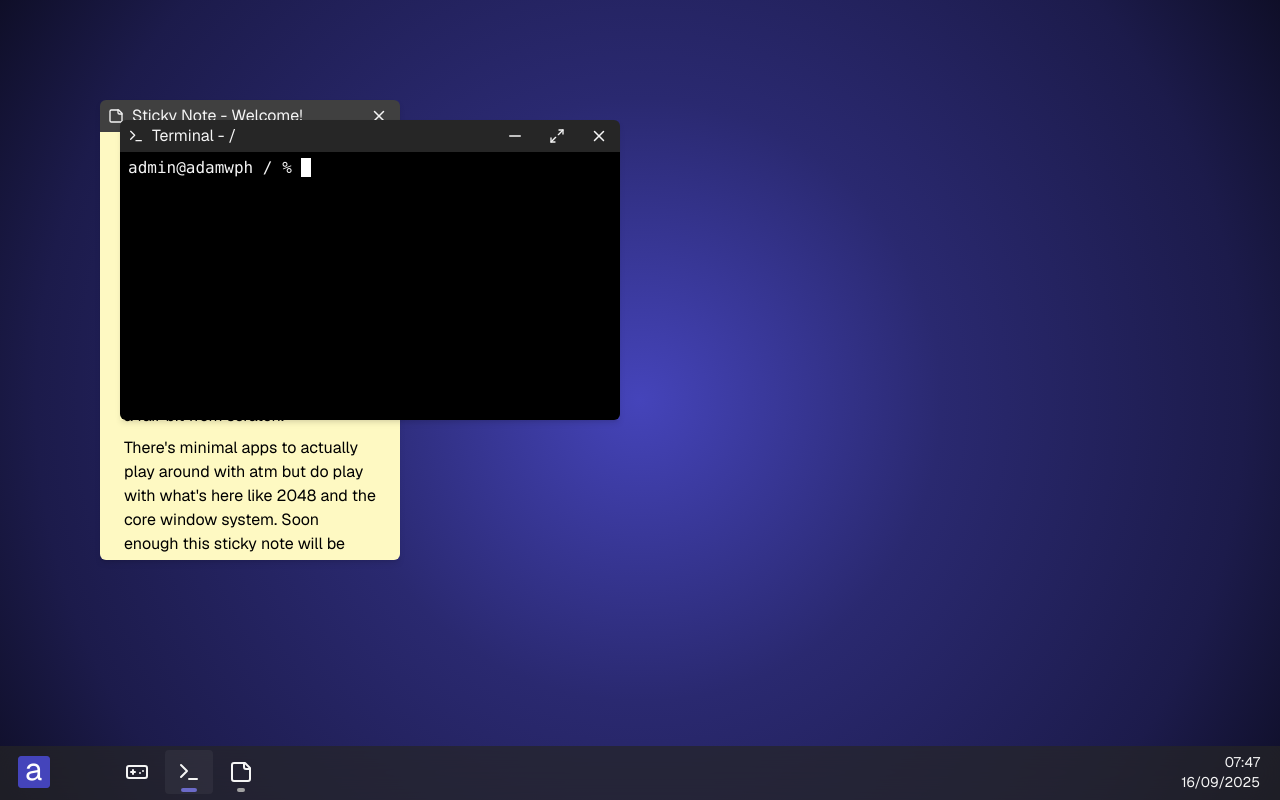
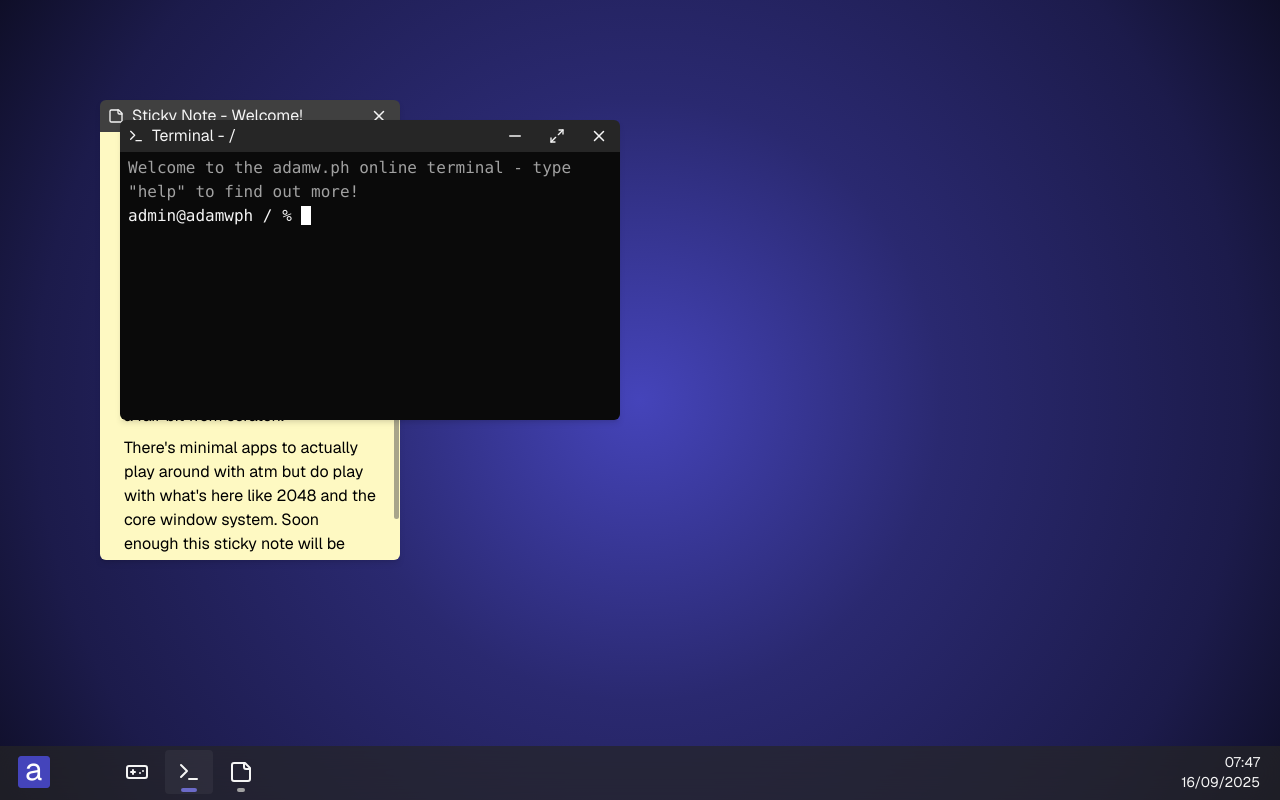
Before and after one commit to awphi/awphos, a Next.js app: page / in a window 1280 px wide. Both pictures are taken after a click on the button 188 px from the left and 772 px from the top of the page. Built offline with nearby package versions, Linux system fonts and the light colour scheme; some icons are missing.

Commit message:
better scroll areas, terminal manual

```diff
--- a/package.json
+++ b/package.json
@@ -13,6 +13,7 @@
     "@icons-pack/react-simple-icons": "^12.4.0",
     "@radix-ui/react-context-menu": "^2.2.16",
     "@radix-ui/react-popover": "^1.1.15",
+    "@radix-ui/react-scroll-area": "^1.2.10",
     "@reduxjs/toolkit": "^2.6.1",
     "clsx": "^2.1.1",
     "lucide-react": "^0.483.0",
--- a/src/applications/StartMenu/ApplicationList.tsx
+++ b/src/applications/StartMenu/ApplicationList.tsx
@@ -5,6 +5,8 @@ import useAppDispatch from "@/hooks/useAppDispatch";
 import { useDebouncedState } from "@/hooks/useDebouncedState";
 import { motion } from "motion/react";
 import Input from "@/components/Input";
+
+const excludedApps = new Set(["start-menu", "terminal-manual"]);
 
 function StartMenuApplicationListButton({
   definitionId,
@@ -40,7 +42,7 @@ export function StartMenuApplicationList() {
     () =>
       Object.entries(applicationsRegistry.definitions)
         .sort((a, b) => a[1].name.localeCompare(b[1].name))
-        .filter(([id]) => id !== "start-menu")
+        .filter(([id]) => !excludedApps.has(id))
         .filter(([, definition]) =>
           definition.name.toLowerCase().includes(debouncedSearch.toLowerCase())
         ),
--- a/src/applications/StickyNote/index.tsx
+++ b/src/applications/StickyNote/index.tsx
@@ -1,8 +1,10 @@
+import { ScrollArea } from "@/components/ScrollArea";
+
 // TODO replace with a text editor - lexical looks good
 export default function StickyNote() {
   return (
-    <div className="bg-yellow-100 p-6 text-black overflow-auto w-full h-full">
-      <div className="justify-center flex flex-col gap-2">
+    <ScrollArea className="w-full h-full" type="always">
+      <div className="justify-center p-6 bg-yellow-100  text-black flex flex-col gap-2">
         <p>
           Hello - Adam again! This is a work-in-progress rewrite of my old site
           over at:{" "}
@@ -23,6 +25,6 @@ export default function StickyNote() {
           enough this sticky note will be editable too!
         </p>
       </div>
-    </div>
+    </ScrollArea>
   );
 }
--- /dev/null
+++ b/src/applications/Terminal/TerminalManual/index.tsx
@@ -0,0 +1,63 @@
+import { ScrollArea } from "@/components/ScrollArea";
+import { COMMANDS, type CommandDef } from "../constants";
+import { Fragment } from "react";
+
+const SORTED_COMMANDS = Object.entries(COMMANDS).sort(([a], [b]) => {
+  return a.localeCompare(b);
+});
+
+console.log(SORTED_COMMANDS, COMMANDS);
+
+function TerminalManualEntry({
+  command: { description, usage },
+}: {
+  command: CommandDef;
+}) {
+  return (
+    <div>
+      <p className="text-lg">{usage}</p>
+
+      <p className="text-sm">{description}</p>
+    </div>
+  );
+}
+
+export default function TerminalManual() {
+  return (
+    <ScrollArea className="w-full h-full" type="always">
+      <div className="px-4 py-2 bg-neutral-950 h-full flex flex-col gap-2">
+        <div className="text-xs flex flex-col gap-1">
+          <p>
+            This manual is a simple reference for the simplified command set
+            that the adamwp.h shell supports. Some notes:
+          </p>
+          <ul className="list-disc [&>li]:ml-6 gap-1 flex flex-col">
+            <li>
+              Not all standard terminal or shell features are supported. In
+              fact, most aren&apos;t!
+            </li>
+            <li>
+              All file system commands interact with your local on-disk file
+              system through IndexedDB. This means any changes will persist
+              across sessions and create very large files only eats up your disk
+              space so be warned.
+            </li>
+            <li>
+              Redirection, piping and command chaining are <b>not</b> supported
+              yet but I&apos;m hoping to add this soon!
+            </li>
+          </ul>
+        </div>
+        <hr />
+        {SORTED_COMMANDS.map(([key, cmd]) => {
+          return (
+            <Fragment key={key}>
+              <TerminalManualEntry command={cmd!} />
+              <hr className="last:hidden" />
+            </Fragment>
+          );
+        })}
+      </div>
+    </ScrollArea>
+  );
+}
--- a/src/applications/Terminal/useTerminalCommands.ts
+++ b/src/applications/Terminal/constants.tsx
@@ -1,15 +1,12 @@
-import IDBFileSystem from "@/utils/idb-fs";
-import { useCallback, useMemo, useState, type ReactNode } from "react";
-import stringArgv from "string-argv";
-import mri from "mri";
-import useAppDispatch from "@/hooks/useAppDispatch";
-import { startCloseApplication } from "@/store/applications";
+import type useAppDispatch from "@/hooks/useAppDispatch";
+import { openApplication, startCloseApplication } from "@/store/applications";
+import type IDBFileSystem from "@/utils/idb-fs";
+import type mri from "mri";
+import type { ReactNode } from "react";
 
-export interface UseTerminalCommandsArgs {
-  applicationId: string;
-}
+export const LINE_LIMIT = 256; // very low - need to virtualise the terminal renderer to increase
 
-interface CommandDef {
+export interface CommandDef {
   run: (params: {
     args: mri.Argv;
     input: string;
@@ -17,27 +14,31 @@ interface CommandDef {
     dispatch: ReturnType<typeof useAppDispatch>;
     applicationId: string;
   }) => Promise<ReactNode[]> | ReactNode[];
+  usage: string;
+  description: ReactNode;
   parseOptions?: mri.Options;
 }
 
-export const LINE_LIMIT = 256; // very low - need to virtualise the terminal renderer to increase
-
-const ALIASES: Record<string, string> = {
+export const ALIASES: Record<string, string> = {
   empty: "clear",
   close: "exit",
   quit: "exit",
 };
 
-const COMMANDS: Record<string, CommandDef | undefined> = {
+export const COMMANDS: Record<string, CommandDef | undefined> = {
   clear: {
     run() {
       return Array.from({ length: LINE_LIMIT }, () => "");
     },
+    description: "Clear the terminal",
+    usage: "clear",
   },
   pwd: {
     run({ fs }) {
       return [fs.cwd()];
     },
+    description: "Prints the current working directory",
+    usage: "pwd",
   },
   cd: {
     async run({ fs, args }) {
@@ -52,6 +53,8 @@ const COMMANDS: Record<string, CommandDef | undefined> = {
       }
       return [fs.cwd()];
     },
+    description: "Change the current working directory",
+    usage: "cd <dir>",
   },
   mkdir: {
     async run({ fs, args }) {
@@ -76,6 +79,16 @@ const COMMANDS: Record<string, CommandDef | undefined> = {
         p: false,
       },
     },
+    description: (
+      <>
+        <p>Make a new directory or directories on the local file system</p>{" "}
+        <p>
+          Use the <code>-p</code> flag to create all necessary parent
+          directories if they don&apos;t yet exist
+        </p>
+      </>
+    ),
+    usage: "mkdir [-p] <dirs>",
   },
   ls: {
     async run({ fs, args }) {
@@ -112,6 +125,20 @@ const COMMANDS: Record<string, CommandDef | undefined> = {
         a: false,
       },
     },
+    description: (
+      <>
+        <p>List all the files and directories in a directory</p>
+        <p>
+          Displays the contents of the current working directory if no arguments
+          are passed
+        </p>
+        <p>
+          Use the <code>-a</code> flag to also display hidden files and
+          directories
+        </p>
+      </>
+    ),
+    usage: "ls [-a] <dirs>",
   },
   cat: {
     async run({ fs, args }) {
@@ -130,19 +157,25 @@ const COMMANDS: Record<string, CommandDef | undefined> = {
 
       return result;
     },
+    description: "Echo the content of a given file or set of files to stdout",
+    usage: "cat <files>",
   },
   echo: {
-    async run({ input }) {
+    run({ input }) {
       // not totally accurate since strings aren't escaped but whatever
       return [input.slice("echo ".length, input.length)];
     },
     parseOptions: { unknown() {} },
+    description: "Echo the passed input to stdout",
+    usage: "echo <input>",
   },
   exit: {
-    async run({ dispatch, applicationId }) {
+    run({ dispatch, applicationId }) {
       dispatch(startCloseApplication(applicationId));
       return ["Exiting..."];
     },
+    description: "Close the terminal session",
+    usage: "exit",
   },
   touch: {
     async run({ fs, args }) {
@@ -161,62 +194,20 @@ const COMMANDS: Record<string, CommandDef | undefined> = {
 
       return [" "];
     },
+    description: "Create a new file or set of files on the local file system",
+    usage: "touch <files>",
   },
-  // TODO touch, rm and eventually mv, bonus: ping or basic curl
+  help: {
+    run({ dispatch }) {
+      dispatch(
+        openApplication({
+          definitionId: "terminal-manual",
+        })
+      );
+      return ["Opening manual..."];
+    },
+    description: "Opens this help manual",
+    usage: "help",
+  },
+  // TODO rm and eventually mv, bonus: ping or basic curl
 };
-
-function resolveCommand(commandStr: string): CommandDef | undefined {
-  const command = COMMANDS[commandStr];
-  const alias = ALIASES[commandStr];
-
-  if (command === undefined && alias !== undefined) {
-    return resolveCommand(alias);
-  }
-
-  return command;
-}
-
-export function useTerminalCommands({
-  applicationId,
-}: UseTerminalCommandsArgs) {
-  const fs = useMemo(() => {
-    return new IDBFileSystem({
-      onCwdChanged: () => setCwd(fs.cwd()),
-    });
-  }, []);
-
-  // expose a reactive version of fs.cwd() for rendering purposes
-  const [cwd, setCwd] = useState(fs.cwd());
-  const dispatch = useAppDispatch();
-
-  const execute = useCallback(
-    async (input: string): Promise<ReactNode[]> => {
-      // TODO before processing commands we should support chaining and redirection - piping is out of scope
-      const argv = stringArgv(input);
-      const [commandStr, ...rest] = argv;
-      const command = resolveCommand(commandStr);
-      if (command === undefined) {
-        return [`command not found: ${commandStr}`];
-      }
-
-      let unknown: string | undefined;
-      const args = mri(rest, {
-        unknown(flag) {
-          unknown = flag;
-        },
-        ...command.parseOptions,
-      });
-      if (unknown) {
-        return [`${commandStr}: bad option: ${unknown}`];
-      }
-
-      return await command.run({ args, fs, input, dispatch, applicationId });
-    },
-    [fs, dispatch, applicationId]
-  );
-
-  return {
-    execute,
-    cwd,
-  };
-}
--- a/src/applications/Terminal/index.tsx
+++ b/src/applications/Terminal/index.tsx
@@ -10,7 +10,9 @@ import {
 } from "react";
 import { useWindowEvent } from "@/hooks/useWindowEvent";
 import { clamp, cn } from "@/utils";
-import { LINE_LIMIT, useTerminalCommands } from "./useTerminalCommands";
+import { useTerminalCommands } from "./useTerminalCommands";
+import { ScrollArea } from "@/components/ScrollArea";
+import { LINE_LIMIT } from "./constants";
 
 export interface SelectionRange {
   start: number;
@@ -26,7 +28,12 @@ export default function Terminal() {
   const textAreaRef = useRef<HTMLTextAreaElement>(null);
   const contentRef = useRef<HTMLDivElement>(null);
   const { execute, cwd } = useTerminalCommands({ applicationId });
-  const [lines, setLines] = useState<ReactNode[]>([]);
+  const [lines, setLines] = useState<ReactNode[]>([
+    <span key="welcome" className="text-neutral-400">
+      Welcome to the adamw.ph online terminal - type &quot;help&quot; to find
+      out more!
+    </span>,
+  ]);
   const prompt = useMemo(() => `admin@adamwph ${cwd} %`, [cwd]);
   const [input, setInput] = useState("");
   const [selection, setSelection] = useState<SelectionRange>({
@@ -142,10 +149,10 @@ export default function Terminal() {
   );
 
   return (
-    <div
+    <ScrollArea
       onClick={focusInput}
       ref={contentRef}
-      className="overflow-auto px-2 py-1 bg-black w-full h-full font-mono"
+      className="px-2 py-1 bg-neutral-950 w-full h-full font-mono"
     >
       <textarea
         ref={textAreaRef}
@@ -156,7 +163,7 @@ export default function Terminal() {
           updateInputSelection();
         }}
       />
-      <div className="text-white flex flex-col">
+      <div className="text-neutral-100 flex flex-col">
         {lines.map((v, i) => {
           return (
             <div className="whitespace-pre-wrap" key={i}>
@@ -168,6 +175,6 @@ export default function Terminal() {
       <div className="whitespace-pre-wrap">
         {prompt} {renderedInput}
       </div>
-    </div>
+    </ScrollArea>
   );
 }
--- /dev/null
+++ b/src/applications/Terminal/useTerminalCommands.tsx
@@ -0,0 +1,66 @@
+import IDBFileSystem from "@/utils/idb-fs";
+import { useCallback, useMemo, useState, type ReactNode } from "react";
+import stringArgv from "string-argv";
+import mri from "mri";
+import useAppDispatch from "@/hooks/useAppDispatch";
+import { ALIASES, COMMANDS, type CommandDef } from "./constants";
+
+export interface UseTerminalCommandsArgs {
+  applicationId: string;
+}
+
+function resolveCommand(commandStr: string): CommandDef | undefined {
+  const command = COMMANDS[commandStr];
+  const alias = ALIASES[commandStr];
+
+  if (command === undefined && alias !== undefined) {
+    return resolveCommand(alias);
+  }
+
+  return command;
+}
+
+export function useTerminalCommands({
+  applicationId,
+}: UseTerminalCommandsArgs) {
+  const fs = useMemo(() => {
+    return new IDBFileSystem({
+      onCwdChanged: () => setCwd(fs.cwd()),
+    });
+  }, []);
+
+  // expose a reactive version of fs.cwd() for rendering purposes
+  const [cwd, setCwd] = useState(fs.cwd());
+  const dispatch = useAppDispatch();
+
+  const execute = useCallback(
+    async (input: string): Promise<ReactNode[]> => {
+      // TODO before processing commands we should support chaining and redirection - piping is out of scope
+      const argv = stringArgv(input);
+      const [commandStr, ...rest] = argv;
+      const command = resolveCommand(commandStr);
+      if (command === undefined) {
+        return [`command not found: ${commandStr}`];
+      }
+
+      let unknown: string | undefined;
+      const args = mri(rest, {
+        unknown(flag) {
+          unknown = flag;
+        },
+        ...command.parseOptions,
+      });
+      if (unknown) {
+        return [`${commandStr}: bad option: ${unknown}`];
+      }
+
+      return await command.run({ args, fs, input, dispatch, applicationId });
+    },
+    [fs, dispatch, applicationId]
+  );
+
+  return {
+    execute,
+    cwd,
+  };
+}
--- a/src/applications/index.ts
+++ b/src/applications/index.ts
@@ -1,6 +1,7 @@
 import { SiWikipedia } from "@icons-pack/react-simple-icons";
 import {
   AppWindowIcon,
+  BookIcon,
   GamepadIcon,
   SettingsIcon,
   StickyNoteIcon,
@@ -16,6 +17,7 @@ import SystemSettings from "./SystemSettings";
 import StickyNote from "./StickyNote";
 import type { ApplicationProps } from "@/store/applications";
 import Terminal from "./Terminal";
+import TerminalManual from "./Terminal/TerminalManual";
 
 export interface ApplicationDefinition {
   name: string;
@@ -141,6 +143,17 @@ export const applicationsRegistry = deepFreeze<ApplicationsRegistry>({
         component: Terminal,
         icon: TerminalIcon,
       },
+      "terminal-manual": {
+        name: "Terminal Manual",
+        component: TerminalManual,
+        icon: BookIcon,
+        defaultProps: {
+          size: {
+            width: 500,
+            height: 400,
+          },
+        },
+      },
     },
     DEFAULT_DEFINITION
   ),
--- /dev/null
+++ b/src/components/ScrollArea.tsx
@@ -0,0 +1,58 @@
+"use client";
+
+import * as React from "react";
+import * as ScrollAreaPrimitive from "@radix-ui/react-scroll-area";
+
+import { cn } from "@/utils";
+
+function ScrollArea({
+  className,
+  children,
+  ...props
+}: React.ComponentProps<typeof ScrollAreaPrimitive.Root>) {
+  return (
+    <ScrollAreaPrimitive.Root
+      data-slot="scroll-area"
+      className={cn("relative", className)}
+      {...props}
+    >
+      <ScrollAreaPrimitive.Viewport
+        data-slot="scroll-area-viewport"
+        className="focus-visible:ring-ring/50 size-full rounded-[inherit] transition-[color,box-shadow] outline-none focus-visible:ring-[3px] focus-visible:outline-1"
+      >
+        {children}
+      </ScrollAreaPrimitive.Viewport>
+      <ScrollBar />
+      <ScrollAreaPrimitive.Corner />
+    </ScrollAreaPrimitive.Root>
+  );
+}
+
+function ScrollBar({
+  className,
+  orientation = "vertical",
+  ...props
+}: React.ComponentProps<typeof ScrollAreaPrimitive.ScrollAreaScrollbar>) {
+  return (
+    <ScrollAreaPrimitive.ScrollAreaScrollbar
+      data-slot="scroll-area-scrollbar"
+      orientation={orientation}
+      className={cn(
+        "flex touch-none p-px transition-colors select-none",
+        orientation === "vertical" &&
+          "h-full w-2 border-l border-l-transparent",
+        orientation === "horizontal" &&
+          "h-2 flex-col border-t border-t-transparent",
+        className
+      )}
+      {...props}
+    >
+      <ScrollAreaPrimitive.ScrollAreaThumb
+        data-slot="scroll-area-thumb"
+        className="bg-neutral-600/50 relative flex-1 rounded-full"
+      />
+    </ScrollAreaPrimitive.ScrollAreaScrollbar>
+  );
+}
+
+export { ScrollArea, ScrollBar };
--- a/src/utils/idb-fs/index.ts
+++ b/src/utils/idb-fs/index.ts
@@ -78,7 +78,7 @@ export default class IDBFileSystem {
       throw new Error(`invalid parent: ${childPath}`);
     }
 
-    if (await this.exists(childPath)) {
+    if ((await this.exists(childPath)) && !recursive) {
       throw new Error(`directory already exists: ${childPath}`);
     }
 
```
Also changed, not shown: 1 other file (tests, documents, lock files or other folders).
